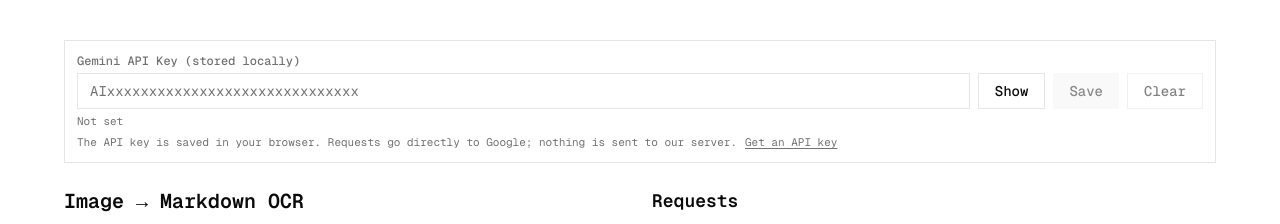
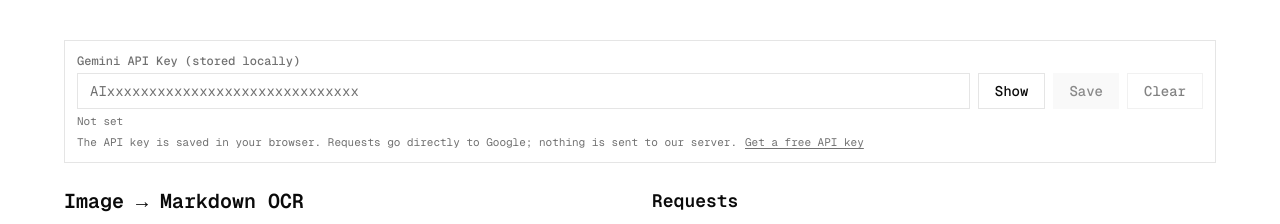
Before and after one commit to ViaxCo/gemini-image-and-audio-to-text, a Next.js app: page / in a window 1280 px wide. Shown: the top 224 px of the page. Built offline with nearby package versions, Linux system fonts and the light colour scheme.

Commit message:
chore: Change wording

```diff
--- a/src/components/api-key-bar.tsx
+++ b/src/components/api-key-bar.tsx
@@ -157,7 +157,7 @@ export function ApiKeyBar({
           className="text-primary underline underline-offset-2"
           title="Open Google AI Studio in a new tab"
         >
-          Get an API key
+          Get a free API key
         </a>
       </div>
     </div>
```
